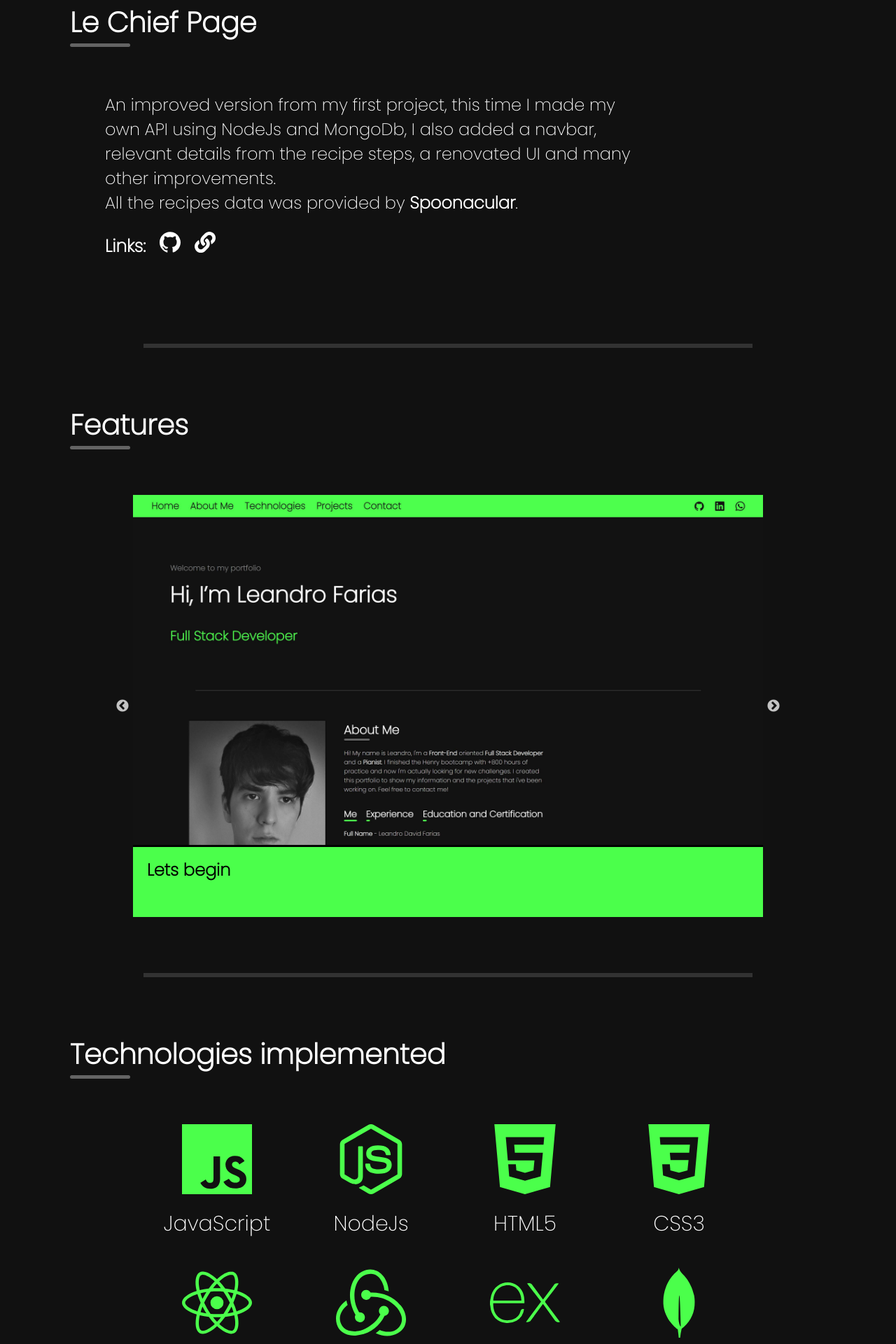
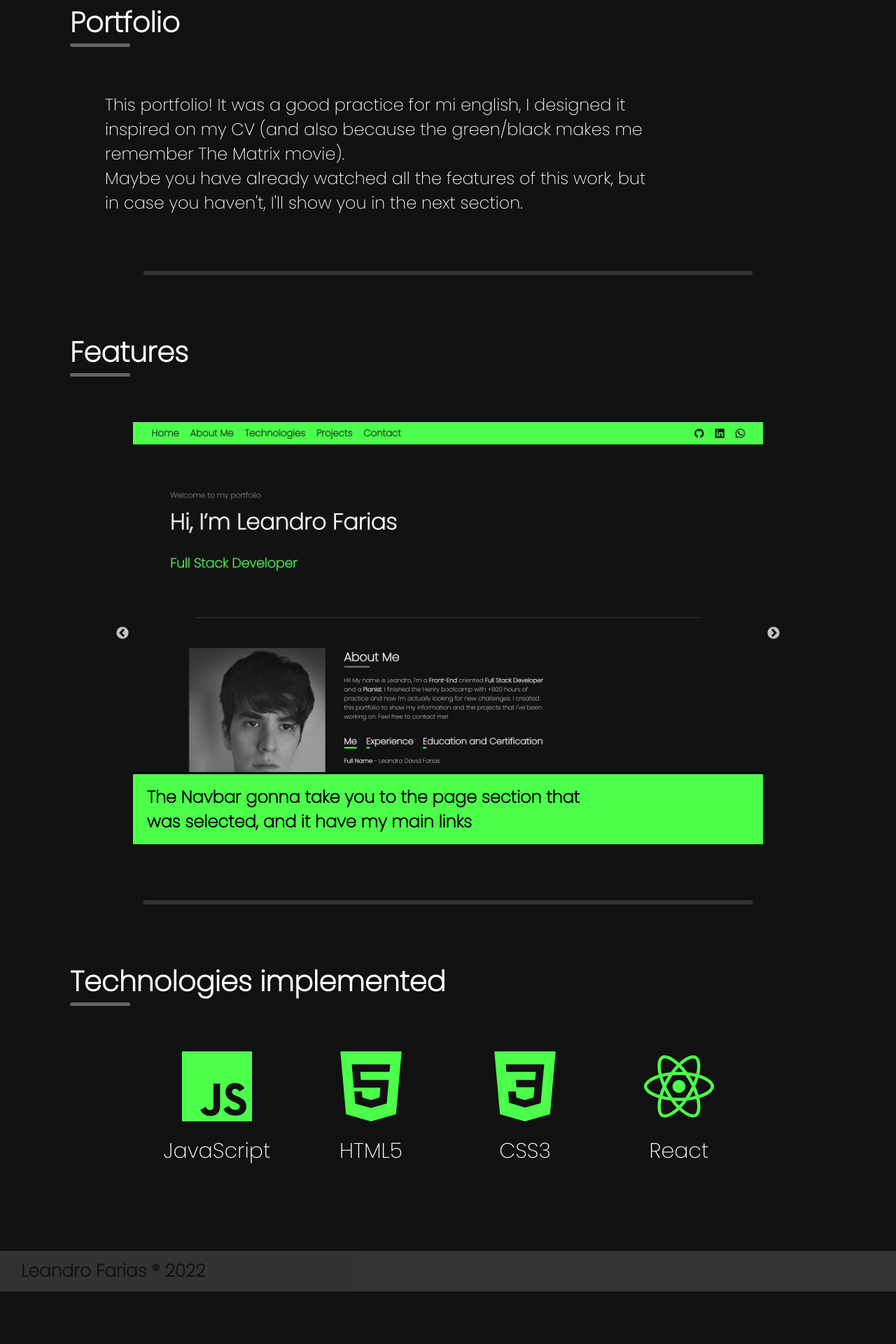
Before and after one commit to leadavfar/portfolio, a React (Create React App) app: page /Works/PortfolioInfo in a window 1280 px wide. Shown: the part 120-2040 px from the top of the page at 70% size. After the commit the page ends 1965 px from the top, so only its background shows below. Built offline with nearby package versions, Linux system fonts and the light colour scheme.

Commit message:
all works info done

```diff
--- a/src/Components/AboutMe/AboutMe.jsx
+++ b/src/Components/AboutMe/AboutMe.jsx
@@ -12,8 +12,8 @@ export default function AboutMe() {
                     <h1 className={Styles.title}>About Me</h1>
                     <p>Hi! My name is Leandro, I'm a <b>Front-End</b> oriented <b>Full Stack Developer</b> and a <b>Pianist</b>.
                         I finished the Henry bootcamp with +800 hours of practice and now I'm actually looking
-                        for new challenges. I created this portfolio to show my information and the projects that
-                        i've been working on. Feel free to contact me!</p>
+                        for new challenges. I've created this portfolio to show my information and the projects that
+                        I've been working on. Feel free to contact me!</p>
                     <div>
                         <div className={Styles.mytabs}>
                             <input type='radio' id='me' name='mytabs' defaultChecked></input>
@@ -22,7 +22,7 @@ export default function AboutMe() {
                                 <p>
                                     <b>Full Name</b> - Leandro David Farias <br />
                                     <p />
-                                    <b>Age</b> - 25 <br />
+                                    <b>Age</b> - 26 <br />
                                     <p />
                                     <b>Location</b> - Buenos Aires, Argentina<br />
                                     <p />
--- a/src/Components/Footer/Footer.jsx
+++ b/src/Components/Footer/Footer.jsx
@@ -4,7 +4,7 @@ import Styles from "./Footer.module.css"
 export default function Footer() {
     return (
         <div className={Styles.foot} id='footer'>
-            <h1 className={Styles.text}>Leandro Farias ® 2021</h1>
+            <h1 className={Styles.text}>Leandro Farias ® 2022</h1>
         </div>
     )
 };
--- a/src/Components/Works/Works.jsx
+++ b/src/Components/Works/Works.jsx
@@ -104,7 +104,6 @@ export default function Works() {
                         <div className={Styles.image__overlay}>
                             <div className={Styles.image__links}>
                                 <a href='https://github.com/leadavfar/FT16a-PI-Food.git' target="_blank"><div className={Styles.image__link__container}> <SiGithub className={Styles.image__link} /></div></a>
-                                <a href='https://www.linkedin.com/feed/update/urn:li:activity:6851197100428996610/' target="_blank"><div className={Styles.image__link__container}> <FaLink className={Styles.image__link} /></div></a>
                                 <Link to='/Works/TheFoodPageInfo'><div className={Styles.image__link__container}> <BsInfoCircle className={Styles.image__link} /></div></Link>
                             </div>
                         </div>
@@ -122,7 +121,6 @@ export default function Works() {
 
                         <div className={Styles.image__overlay}>
                             <div className={Styles.image__links}>
-                                <a href='https://github.com/leadavfar/portfolio.git' target="_blank"><div className={Styles.image__link__container}> <SiGithub className={Styles.image__link} /></div></a>
                                 <Link to='/Works/PortfolioInfo'><div className={Styles.image__link__container}> <BsInfoCircle className={Styles.image__link} /></div></Link>
                             </div>
                         </div>
--- a/src/Components/WorksInfo/NotesNodeAppInfo/NotesNodeAppInfo.jsx
+++ b/src/Components/WorksInfo/NotesNodeAppInfo/NotesNodeAppInfo.jsx
@@ -7,7 +7,7 @@ import NotesNodeAppCarousel from "./NotesNodeAppCarousel/NotesNodeAppCarousel";
 //icons
 import {
     SiJavascript, SiNodedotjs, SiHtml5, SiCss3, SiTypescript, SiReact, SiRedux, SiMaterialui, SiExpress,
-    SiPostgresql, SiSequelize, SiMongodb, SiGit,
+    SiPostgresql, SiSequelize, SiMongodb, SiGit, SiPassport, SiHandlebarsdotjs,
 } from "react-icons/si";
 import { SiGithub } from "react-icons/si";
 import { FaLink } from "react-icons/fa"
@@ -24,15 +24,15 @@ export default function NotesNodeAppInfo() {
             <div className={Styles.home} id='home'>
 
                 <div>
-                    <h1 className={Styles.title}>Le Chief Page</h1>
+                    <h1 className={Styles.title}>Notes Node App</h1>
                     <div className={Styles.description}>
-                        <p>An improved version from my first project, this time I made my own API using NodeJs and MongoDb,
-                            I also added a navbar, relevant details from the recipe steps, a renovated UI and many other improvements. <br />
-                            All the recipes data was provided by <a href='https://spoonacular.com/food-api' target="_blank">Spoonacular</a>.</p>
+                        <p>The classic notes app, you can create, read and delete notes, also you can register/login. <br />
+                            With this app I learned to use Mongodb, Mongoose and deploying a database, also I make visual components witouth a Front-end frameworks.
+                        </p>
                         <div className={Styles.containerLinks}>
                             <div className={Styles.itemContainer}><h5>Links: </h5></div>
-                            <div className={Styles.itemContainer}><a href='https://github.com/leadavfar/le-chief-page.git' target="_blank"><SiGithub className={Styles.image__link} /></a></div>
-                            <div className={Styles.itemContainer}><a href='https://le-chief-page.vercel.app/' target="_blank" ><FaLink className={Styles.image__link} /></a></div>
+                            <div className={Styles.itemContainer}><a href='https://github.com/leadavfar/notes-app' target="_blank"><SiGithub className={Styles.image__link} /></a></div>
+                            <div className={Styles.itemContainer}><a href='https://notes-app-production-0f62.up.railway.app/' target="_blank" ><FaLink className={Styles.image__link} /></a></div>
                         </div>
                     </div>
                 </div>
@@ -52,10 +52,10 @@ export default function NotesNodeAppInfo() {
                             <div className={Styles.iconOrder}><SiNodedotjs />NodeJs</div>
                             <div className={Styles.iconOrder}><SiHtml5 />HTML5</div>
                             <div className={Styles.iconOrder}><SiCss3 />CSS3</div>
-                            <div className={Styles.iconOrder}><SiReact />React</div>
-                            <div className={Styles.iconOrder}><SiRedux />Redux</div>
                             <div className={Styles.iconOrder}><SiExpress />Express</div>
                             <div className={Styles.iconOrder}><SiMongodb />MongoDB</div>
+                            <div className={Styles.iconOrder}><SiPassport />Passport</div>
+                            <div className={Styles.iconOrder}><SiHandlebarsdotjs />Handlebars</div>
                         </IconContext.Provider>
                     </div>
                 </div >
--- a/src/Components/WorksInfo/PortfolioInfo/PortfolioCarousel/PortfolioCarousel.jsx
+++ b/src/Components/WorksInfo/PortfolioInfo/PortfolioCarousel/PortfolioCarousel.jsx
@@ -21,23 +21,23 @@ export default function PortfolioCarousel() {
         <Slider {...settings}>
             <div className={Styles.containerImage}>
                 <img src={image1} />
-                <p>Lets begin</p>
+                <p>The Navbar gonna take you to the page section that was selected, and it have my main links</p>
             </div>
             <div>
                 <img src={image2} />
-                <p>Many recipes from Spoonacular provided by my own API and recipes created by Users</p>
+                <p>Three tabs for three aspects o </p>
             </div>
             <div>
                 <img src={image3} />
-                <p>All relevant information are displayed, summary, diets, cuisines, steps and more</p>
+                <p>Icons styled to match with the page design</p>
             </div>
             <div>
                 <img src={image4} />
-                <p>You can add your own recipe fully detailed with this form</p>
+                <p>Cards react with mouse hover them and their show you the links</p>
             </div>
             <div>
                 <img src={image5} />
-                <p>Create, Read, Update and Delete your recipes</p>
+                <p>All my contact methods, plus you can send me a Mail from the web</p>
             </div>
         </Slider>
     </div>
--- a/src/Components/WorksInfo/PortfolioInfo/PortfolioInfo.jsx
+++ b/src/Components/WorksInfo/PortfolioInfo/PortfolioInfo.jsx
@@ -24,16 +24,10 @@ export default function PortfolioInfo() {
             <div className={Styles.home} id='home'>
 
                 <div>
-                    <h1 className={Styles.title}>Le Chief Page</h1>
+                    <h1 className={Styles.title}>Portfolio</h1>
                     <div className={Styles.description}>
-                        <p>An improved version from my first project, this time I made my own API using NodeJs and MongoDb,
-                            I also added a navbar, relevant details from the recipe steps, a renovated UI and many other improvements. <br />
-                            All the recipes data was provided by <a href='https://spoonacular.com/food-api' target="_blank">Spoonacular</a>.</p>
-                        <div className={Styles.containerLinks}>
-                            <div className={Styles.itemContainer}><h5>Links: </h5></div>
-                            <div className={Styles.itemContainer}><a href='https://github.com/leadavfar/le-chief-page.git' target="_blank"><SiGithub className={Styles.image__link} /></a></div>
-                            <div className={Styles.itemContainer}><a href='https://le-chief-page.vercel.app/' target="_blank" ><FaLink className={Styles.image__link} /></a></div>
-                        </div>
+                        <p>This portfolio! It was a good practice for mi english, I designed it inspired on my CV (and also because the green/black makes me remember The Matrix movie). <br />
+                            Maybe you have already watched all the features of this work, but in case you haven't, I'll show you in the next section.</p>
                     </div>
                 </div>
 
@@ -49,13 +43,9 @@ export default function PortfolioInfo() {
                     <div className={Styles.icons}>
                         <IconContext.Provider value={{ className: Styles.iconStyle, size: 100 }}>
                             <div className={Styles.iconOrder}><SiJavascript />JavaScript</div>
-                            <div className={Styles.iconOrder}><SiNodedotjs />NodeJs</div>
                             <div className={Styles.iconOrder}><SiHtml5 />HTML5</div>
                             <div className={Styles.iconOrder}><SiCss3 />CSS3</div>
                             <div className={Styles.iconOrder}><SiReact />React</div>
-                            <div className={Styles.iconOrder}><SiRedux />Redux</div>
-                            <div className={Styles.iconOrder}><SiExpress />Express</div>
-                            <div className={Styles.iconOrder}><SiMongodb />MongoDB</div>
                         </IconContext.Provider>
                     </div>
                 </div >
--- a/src/Components/WorksInfo/TheFoodPageInfo/TheFoodPageCarousel/TheFoodPageCarousel.jsx
+++ b/src/Components/WorksInfo/TheFoodPageInfo/TheFoodPageCarousel/TheFoodPageCarousel.jsx
@@ -23,11 +23,11 @@ export default function TheFoodPageCarousel() {
             </div>
             <div>
                 <img src={image2} />
-                <p>Many recipes from Spoonacular provided by my own API and recipes created by Users</p>
+                <p>Many recipes from Spoonacular provided by Spoonacular and created by users</p>
             </div>
             <div>
                 <img src={image3} />
-                <p>All relevant information are displayed, summary, diets, cuisines, steps and more</p>
+                <p>All relevant recipe information are displayed</p>
             </div>
         </Slider>
     </div>
--- a/src/Components/WorksInfo/TheFoodPageInfo/TheFoodPageInfo.jsx
+++ b/src/Components/WorksInfo/TheFoodPageInfo/TheFoodPageInfo.jsx
@@ -24,15 +24,14 @@ export default function TheFoodPageInfo() {
             <div className={Styles.home} id='home'>
 
                 <div>
-                    <h1 className={Styles.title}>Le Chief Page</h1>
+                    <h1 className={Styles.title}>The Food Page</h1>
                     <div className={Styles.description}>
-                        <p>An improved version from my first project, this time I made my own API using NodeJs and MongoDb,
-                            I also added a navbar, relevant details from the recipe steps, a renovated UI and many other improvements. <br />
-                            All the recipes data was provided by <a href='https://spoonacular.com/food-api' target="_blank">Spoonacular</a>.</p>
+                        <p>This was my very first big project, a big challenge and I made many mistakes, thats wy I made another page with the same purpose wich is a lot better, so please, check
+                            <a href='https://leandro-farias-portfolio.vercel.app/Works/LeChiefPageInfo' target="_blank"> Le Chief Page</a>
+                        </p>
                         <div className={Styles.containerLinks}>
                             <div className={Styles.itemContainer}><h5>Links: </h5></div>
-                            <div className={Styles.itemContainer}><a href='https://github.com/leadavfar/le-chief-page.git' target="_blank"><SiGithub className={Styles.image__link} /></a></div>
-                            <div className={Styles.itemContainer}><a href='https://le-chief-page.vercel.app/' target="_blank" ><FaLink className={Styles.image__link} /></a></div>
+                            <div className={Styles.itemContainer}><a href='https://github.com/leadavfar/FT16a-PI-Food' target="_blank"><SiGithub className={Styles.image__link} /></a></div>
                         </div>
                     </div>
                 </div>
@@ -55,7 +54,7 @@ export default function TheFoodPageInfo() {
                             <div className={Styles.iconOrder}><SiReact />React</div>
                             <div className={Styles.iconOrder}><SiRedux />Redux</div>
                             <div className={Styles.iconOrder}><SiExpress />Express</div>
-                            <div className={Styles.iconOrder}><SiMongodb />MongoDB</div>
+                            <div className={Styles.iconOrder}><SiSequelize />Sequelize</div>
                         </IconContext.Provider>
                     </div>
                 </div >
--- a/src/Components/WorksInfo/WeatherAppInfo/WeatherAppInfo.jsx
+++ b/src/Components/WorksInfo/WeatherAppInfo/WeatherAppInfo.jsx
@@ -24,15 +24,13 @@ export default function WeatherAppInfo() {
             <div className={Styles.home} id='home'>
 
                 <div>
-                    <h1 className={Styles.title}>Le Chief Page</h1>
+                    <h1 className={Styles.title}>Weather App</h1>
                     <div className={Styles.description}>
-                        <p>An improved version from my first project, this time I made my own API using NodeJs and MongoDb,
-                            I also added a navbar, relevant details from the recipe steps, a renovated UI and many other improvements. <br />
-                            All the recipes data was provided by <a href='https://spoonacular.com/food-api' target="_blank">Spoonacular</a>.</p>
+                        <p>A simple weather app, there's not much to say, I made it just to know how it was work with the old React Functions.</p>
                         <div className={Styles.containerLinks}>
                             <div className={Styles.itemContainer}><h5>Links: </h5></div>
-                            <div className={Styles.itemContainer}><a href='https://github.com/leadavfar/le-chief-page.git' target="_blank"><SiGithub className={Styles.image__link} /></a></div>
-                            <div className={Styles.itemContainer}><a href='https://le-chief-page.vercel.app/' target="_blank" ><FaLink className={Styles.image__link} /></a></div>
+                            <div className={Styles.itemContainer}><a href='https://github.com/leadavfar/weather-app' target="_blank"><SiGithub className={Styles.image__link} /></a></div>
+                            <div className={Styles.itemContainer}><a href='https://weather-react-app-ten.vercel.app/' target="_blank" ><FaLink className={Styles.image__link} /></a></div>
                         </div>
                     </div>
                 </div>
@@ -49,13 +47,9 @@ export default function WeatherAppInfo() {
                     <div className={Styles.icons}>
                         <IconContext.Provider value={{ className: Styles.iconStyle, size: 100 }}>
                             <div className={Styles.iconOrder}><SiJavascript />JavaScript</div>
-                            <div className={Styles.iconOrder}><SiNodedotjs />NodeJs</div>
                             <div className={Styles.iconOrder}><SiHtml5 />HTML5</div>
                             <div className={Styles.iconOrder}><SiCss3 />CSS3</div>
                             <div className={Styles.iconOrder}><SiReact />React</div>
-                            <div className={Styles.iconOrder}><SiRedux />Redux</div>
-                            <div className={Styles.iconOrder}><SiExpress />Express</div>
-                            <div className={Styles.iconOrder}><SiMongodb />MongoDB</div>
                         </IconContext.Provider>
                     </div>
                 </div >
```
Also changed, not shown: src/Components/WorksInfo/NotesNodeAppInfo/NotesNodeAppCarousel/NotesNodeAppCarousel.jsx (+3 -8 lines), src/Components/WorksInfo/WeatherAppInfo/WeatherAppCarousel/WeatherAppCarousel.jsx (+4 -4 lines).
